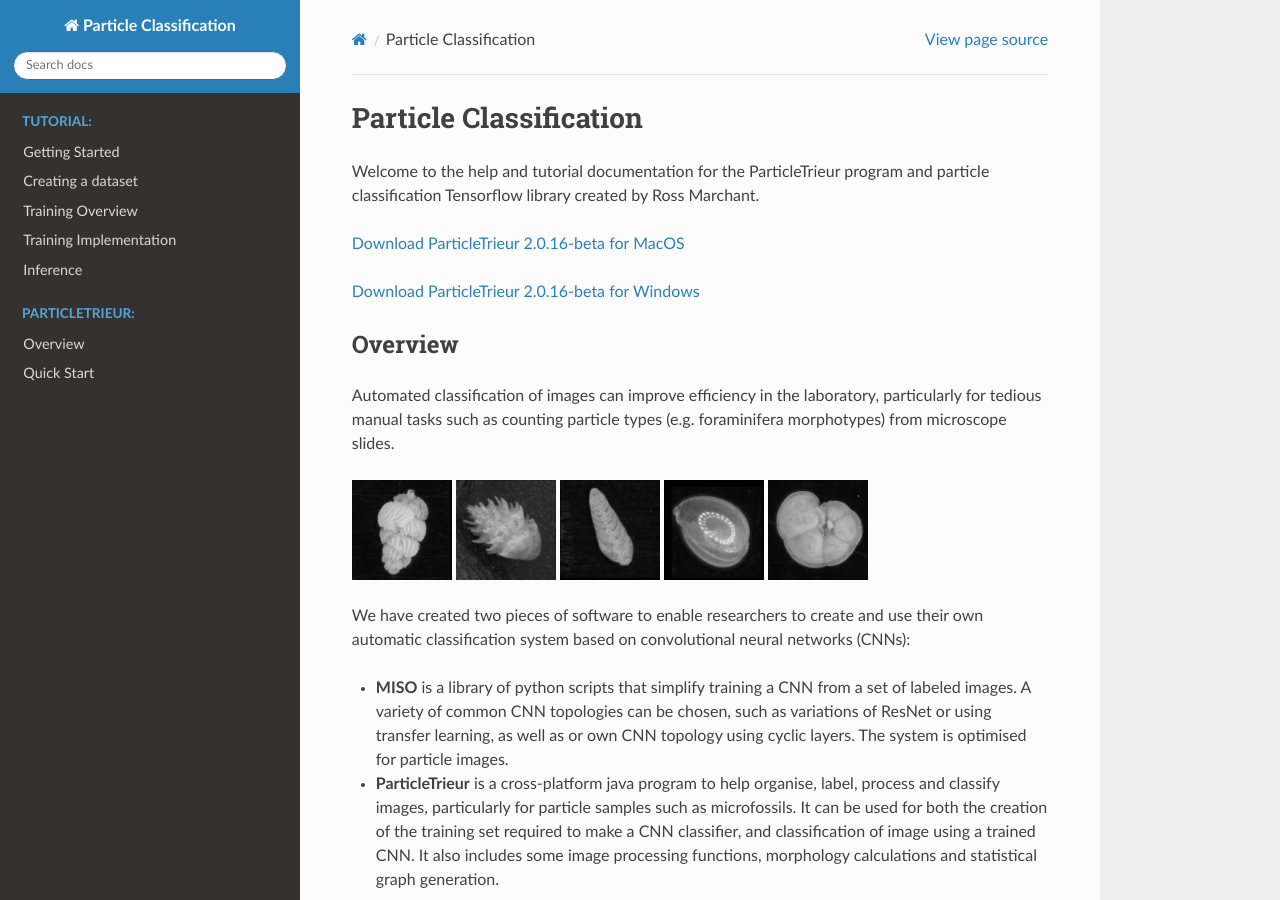
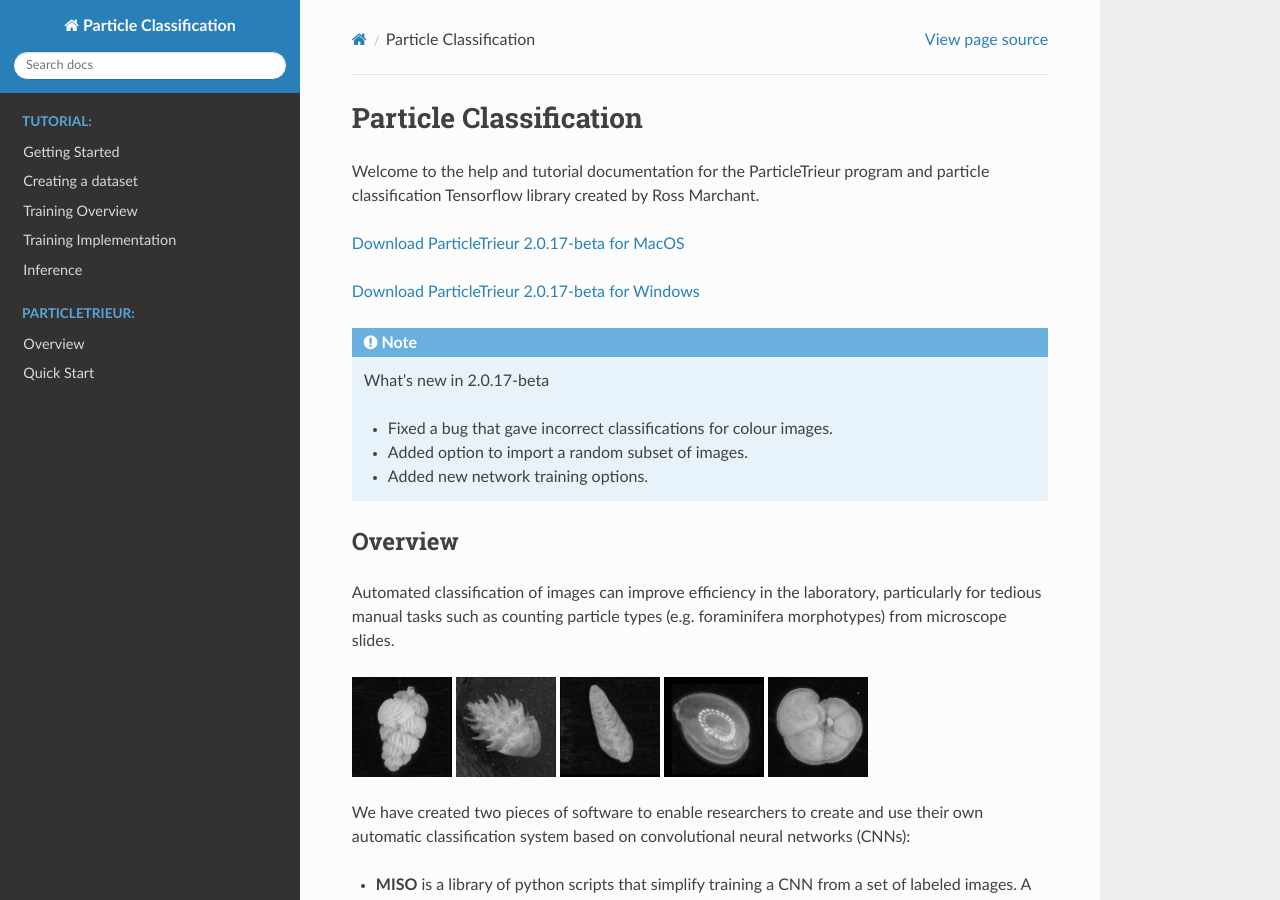
Before and after one commit to microfossil/particle-classification-examples, a Sphinx documentation site: the page built from docs/index.rst, in a window 1280 px wide and 900 px high. Built offline with Sphinx 7.4.7 and the Read the Docs theme 2.0.0, drawn with Linux system fonts in a browser that asks for light colours.

Commit message:
Updated version

```diff
--- a/docs/index.rst
+++ b/docs/index.rst
@@ -8,9 +8,17 @@ Particle Classification
 
 Welcome to the help and tutorial documentation for the ParticleTrieur program and particle classification Tensorflow library created by Ross Marchant.
 
-`Download ParticleTrieur 2.0.16-beta for MacOS <https://1drv.ms/u/s!AiQM7sVIv7fah4UWloNECbWrQXR0fA?e=GamlzG>`_
+`Download ParticleTrieur 2.0.17-beta for MacOS <https://1drv.ms/u/s!AiQM7sVIv7fah4UlKZ6a-R60-4Z0xw?e=tq0Bmc>`_
 
-`Download ParticleTrieur 2.0.16-beta for Windows <https://1drv.ms/u/s!AiQM7sVIv7fah4UXZnJ8g4uHapSXYA?e=om2W9B>`_
+`Download ParticleTrieur 2.0.17-beta for Windows <https://1drv.ms/u/s!AiQM7sVIv7fah4UkfT-qoeMT4wwrFg?e=fJG1hr>`_
+
+.. Note:: What's new in 2.0.17-beta
+
+   - Fixed a bug that gave incorrect classifications for colour images.
+   - Added option to import a random subset of images.
+   - Added new network training options.
+
+
 
 Overview
 --------
```
